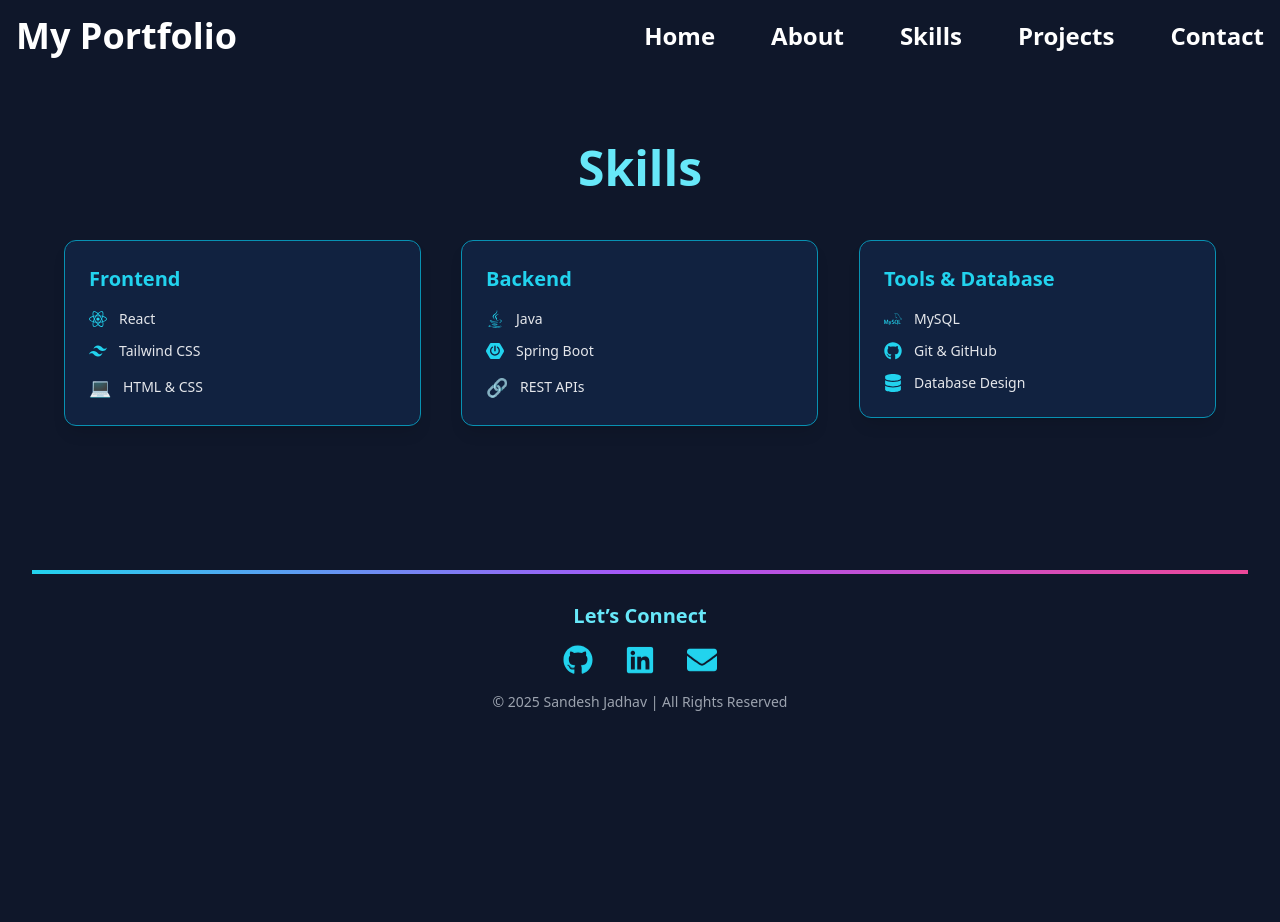
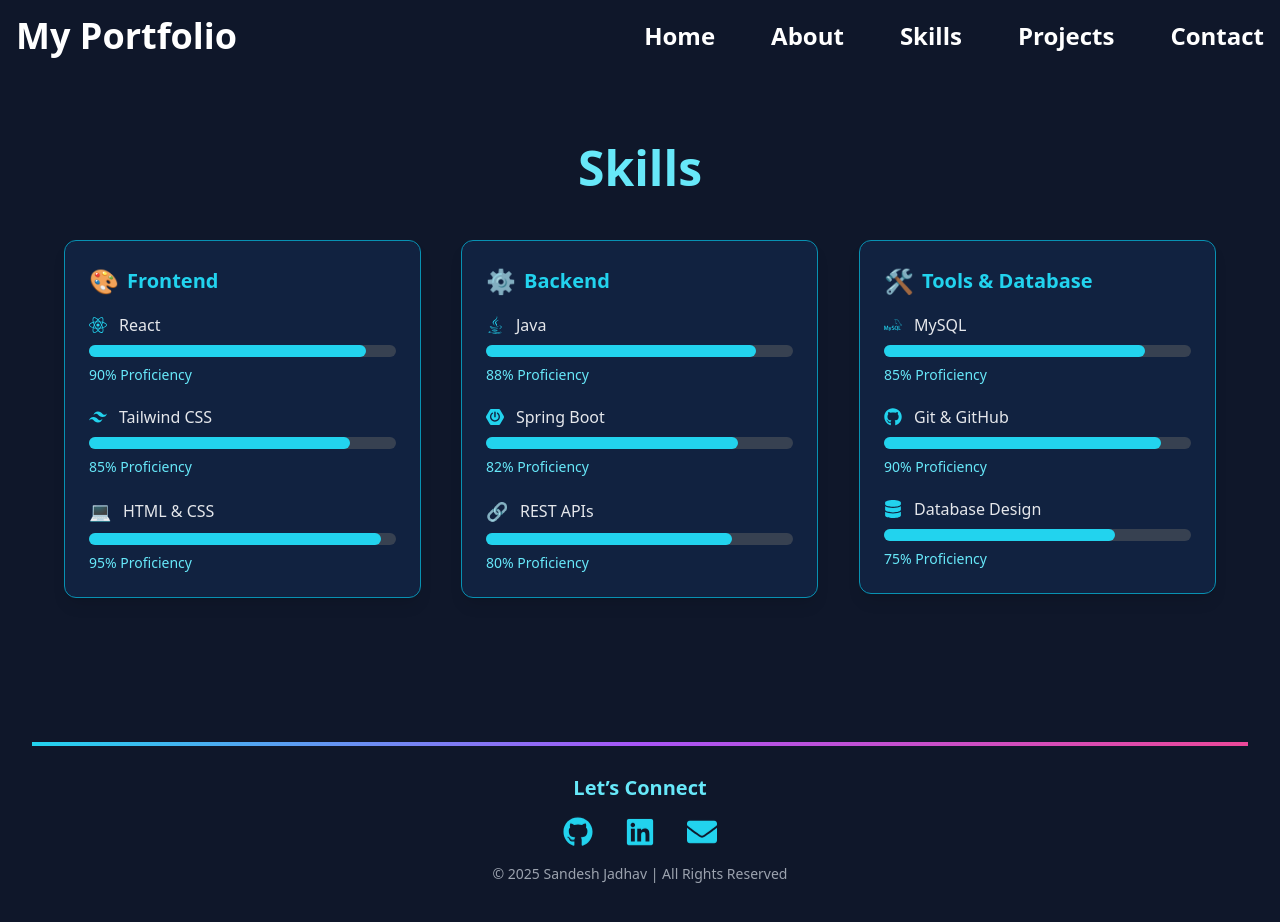
Before and after one commit to SandeshJadhav7320/Personal-Portfolio, a React (Vite) app: page /skills in a window 1280 px wide. Shown: the top 922 px of the page. Before the commit the page ends 800 px from the top, so only its background shows below. Built offline with nearby package versions, Linux system fonts and the light colour scheme.

Commit message:
Add animation

```diff
--- a/src/pages/About.jsx
+++ b/src/pages/About.jsx
@@ -117,7 +117,7 @@
                    hover:bg-cyan-400 hover:text-white
                    transition-colors duration-300"
       >
-        👀 View Online
+        👀 View CV
       </motion.a>
     </motion.div>
   </motion.div>
--- a/src/pages/Skills.jsx
+++ b/src/pages/Skills.jsx
@@ -11,36 +11,39 @@
   const skillCategories = [
     {
       title: "Frontend",
+      icon: "🎨",
       skills: [
-        { name: "React", icon: <FaReact /> },
-        { name: "Tailwind CSS", icon: <SiTailwindcss /> },
-        { name: "HTML & CSS", icon: "💻" },
+        { name: "React", icon: <FaReact />, percentage: 90 },
+        { name: "Tailwind CSS", icon: <SiTailwindcss />, percentage: 85 },
+        { name: "HTML & CSS", icon: "💻", percentage: 95 },
       ],
     },
     {
       title: "Backend",
+      icon: "⚙️",
       skills: [
-        { name: "Java", icon: <FaJava /> },
-        { name: "Spring Boot", icon: <SiSpringboot /> },
-        { name: "REST APIs", icon: "🔗" },
+        { name: "Java", icon: <FaJava />, percentage: 88 },
+        { name: "Spring Boot", icon: <SiSpringboot />, percentage: 82 },
+        { name: "REST APIs", icon: "🔗", percentage: 80 },
       ],
     },
     {
       title: "Tools & Database",
+      icon: "🛠️",
       skills: [
-        { name: "MySQL", icon: <SiMysql /> },
-        { name: "Git & GitHub", icon: <FaGithub /> },
-        { name: "Database Design", icon: <FaDatabase /> },
+        { name: "MySQL", icon: <SiMysql />, percentage: 85 },
+        { name: "Git & GitHub", icon: <FaGithub />, percentage: 90 },
+        { name: "Database Design", icon: <FaDatabase />, percentage: 75 },
       ],
     },
   ];
 
   return (
     <>
-    <Navbar></Navbar>
+      <Navbar />
       <section
         id="skills"
-          className=" py-28 bg-darkBlue text-white px-6 flex items-center justify-center -mb-4"
+        className="py-28 bg-darkBlue text-white px-6 flex items-center justify-center -mb-4"
       >
         <div className="max-w-6xl w-full text-center space-y-12">
           {/* Heading */}
@@ -66,23 +69,43 @@
               >
                 <Tilt
                   glareEnable={true}
-                    glareMaxOpacity={0.2}
+                  glareMaxOpacity={0.25}
                   scale={1.05}
                   transitionSpeed={250}
                   className="rounded-xl"
                 >
-                    <div className="bg-[#112240] p-6 rounded-xl shadow-lg border border-cyan-600 hover:shadow-cyan-500/30 transition-shadow duration-300">
-                      <h3 className="text-xl font-semibold text-cyan-400 mb-4">
+                  <div className="bg-[#112240] p-6 rounded-xl shadow-lg border border-cyan-600 hover:shadow-[0_0_20px_rgba(0,255,255,0.5)] transition-shadow duration-300">
+                    {/* Category Title */}
+                    <div className="flex items-center gap-2 mb-4">
+                      <span className="text-2xl">{category.icon}</span>
+                      <h3 className="text-xl font-semibold text-cyan-400">
                         {category.title}
                       </h3>
-                      <ul className="space-y-3">
+                    </div>
+
+                    {/* Skill List */}
+                    <ul className="space-y-5">
                       {category.skills.map((skill, i) => (
-                          <li
-                            key={i}
-                            className="flex items-center gap-3 text-sm text-gray-200"
-                          >
-                            <span className="text-cyan-400 text-lg">{skill.icon}</span>
-                            {skill.name}
+                        <li key={i} className="space-y-2">
+                          <div className="flex items-center gap-3 text-gray-200">
+                            <span className="text-cyan-400 text-lg">
+                              {skill.icon}
+                            </span>
+                            <span>{skill.name}</span>
+                          </div>
+
+                          {/* Progress bar */}
+                          <div className="w-full bg-gray-700 h-3 rounded-full">
+                            <motion.div
+                              initial={{ width: 0 }}
+                              whileInView={{ width: `${skill.percentage}%` }}
+                              transition={{ duration: 1.5, delay: 0.3 }}
+                              className="h-3 bg-cyan-400 rounded-full"
+                            />
+                          </div>
+                          <p className="text-sm text-cyan-300">
+                            {skill.percentage}% Proficiency
+                          </p>
                         </li>
                       ))}
                     </ul>
@@ -93,9 +116,8 @@
           </div>
         </div>
       </section>
-        <Footer></Footer>
+      <Footer />
     </>
-
   );
 }
 
```
Also changed, not shown: src/pages/Concat.jsx (added). Lines whose indentation alone changed are shown as unchanged.
